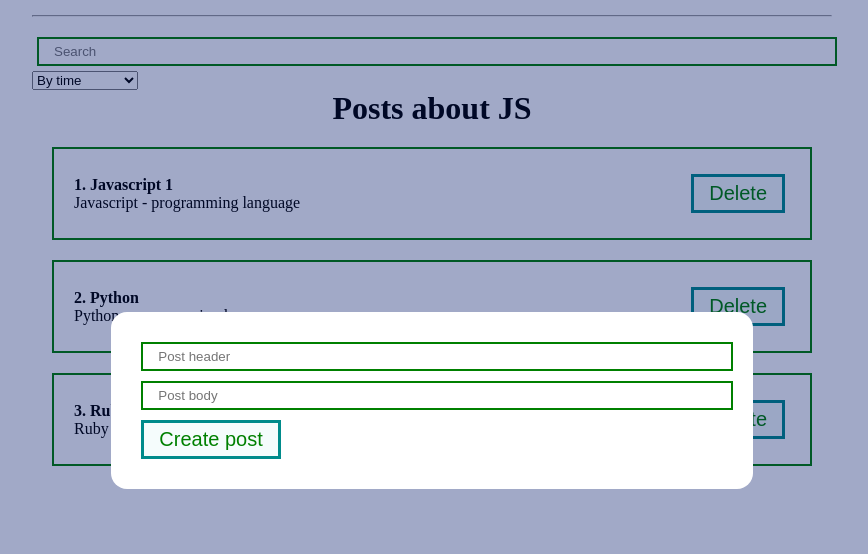
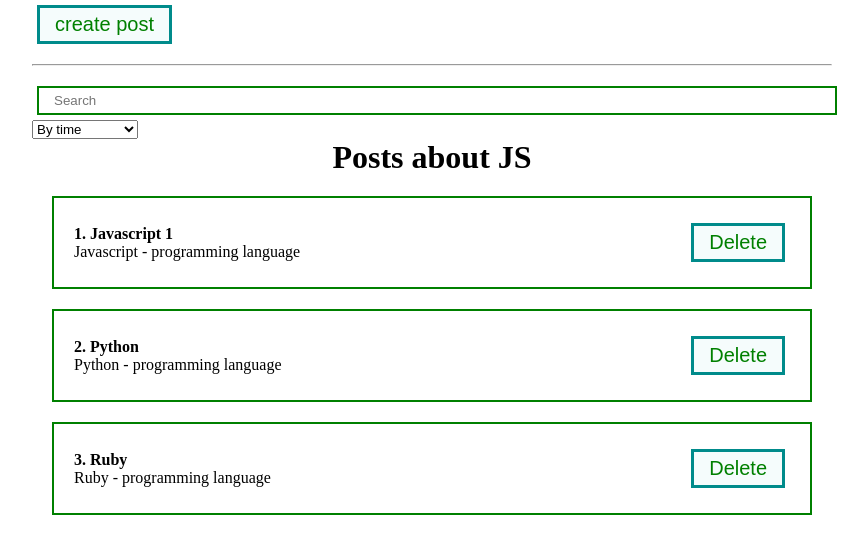
Before and after one commit to sikorskayaX/react-templates, a React (Create React App) app: page / in a window 1280 px wide. Shown: the top 554 px of the page, without its empty margins (208-1076 px from the left). Built offline with nearby package versions, Linux system fonts and the light colour scheme.

Commit message:
Add create post button and modal functionality
- Added a button component to create a new post
- Implemented modal functionality to display a form for creating a post
- Updated the state to control the visibility of the modal

```diff
--- a/src/App.js
+++ b/src/App.js
@@ -5,6 +5,7 @@
 
 import PostFilter from './components/PostFilter';
 import MyModal from './components/UI/MyModal/MyModal';
+import MyButton from './components/UI/button/MyButton';
 
 
 const App = () => {
@@ -15,6 +16,7 @@
   ])
 
   const [filter, setFilter] = useState({sort:'', query: ''})
+  const [modal, setModal] = useState(false)
 
   const sortedPosts = useMemo(() =>{
     console.log('getSortedPosts')
@@ -31,6 +33,7 @@
 
   const createPost = (newPost) => {
     setPosts([...posts, newPost])
+    setModal(false)
   }
 
   //post из дочернего элемента
@@ -41,7 +44,10 @@
 
   return (
     <div className="App">
-      <MyModal>
+      <MyButton onClick = {() => setModal(true)}>
+          create post
+      </MyButton>
+      <MyModal visible={modal} setVisible={setModal}>
         <PostForm create = {createPost}/>
       </MyModal>
 
--- a/src/components/UI/MyModal/MyModal.jsx
+++ b/src/components/UI/MyModal/MyModal.jsx
@@ -2,9 +2,16 @@
 import cl from './MyModal.module.css'
 
 
-const MyModal = ({children}) => {
+const MyModal = ({children, visible, setVisible}) => {
+
+  const rootClasses = [cl.myModal]
+
+  if (visible){
+    rootClasses.push(cl.active)
+  }
+
   return (
-  <div className={[cl.myModal, cl.active].join(' ')}>
+  <div className={rootClasses.join(' ')}>
     <div className = {cl.myModalContent}>
       {children}
     </div>
```
